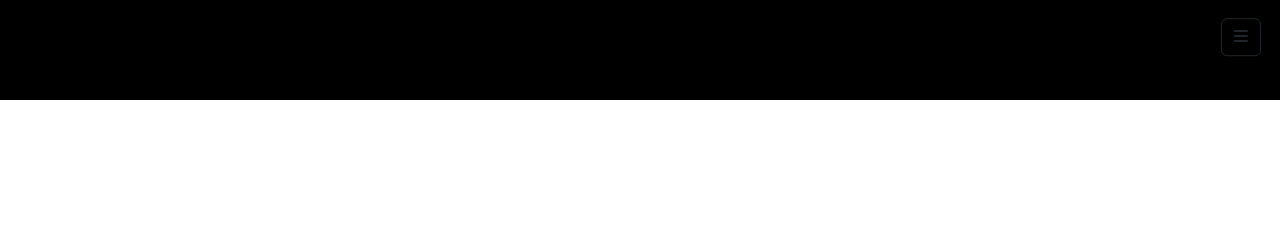
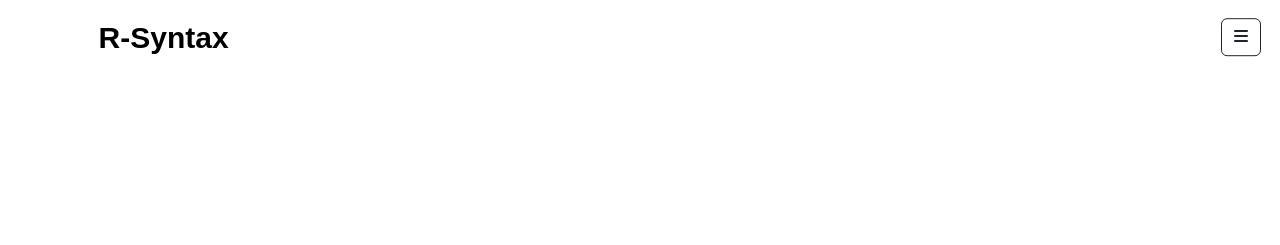
Before and after one commit to Rsyntax04/Porto, a plain HTML site: page index.html in a window 1280 px wide. Shown: the top 245 px of the page. Drawn offline with nearby package versions, Linux system fonts and the light colour scheme; a script that the page names is missing.

Commit message:
Update style.css

```diff
--- a/design/style.css
+++ b/design/style.css
@@ -14,7 +14,7 @@ header{
     z-index:5;
     line-height: 66px;
     font-family: 'Kanit', sans-serif;
-    background-color: black;
+    background-color: white;
 }
 .logo{
     float: left;
```
